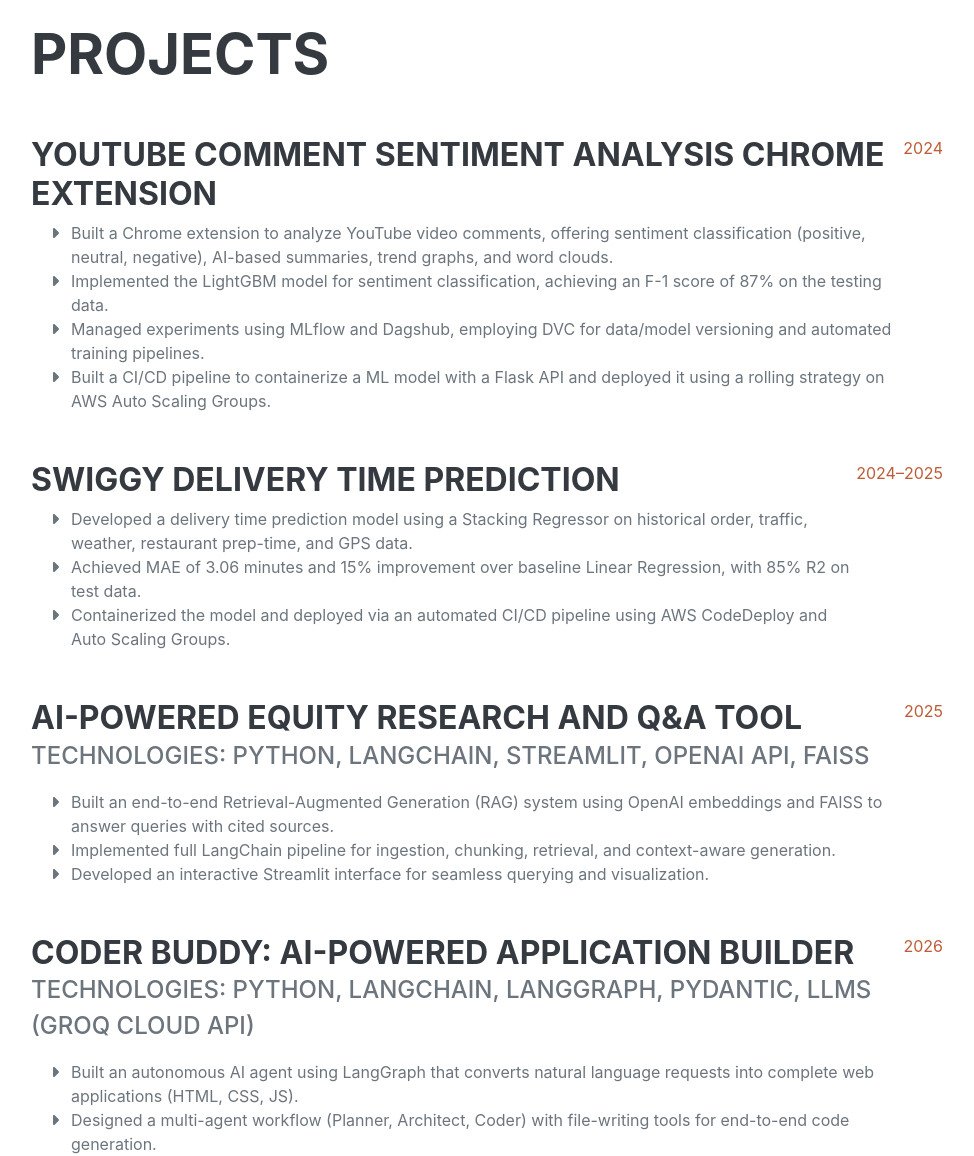
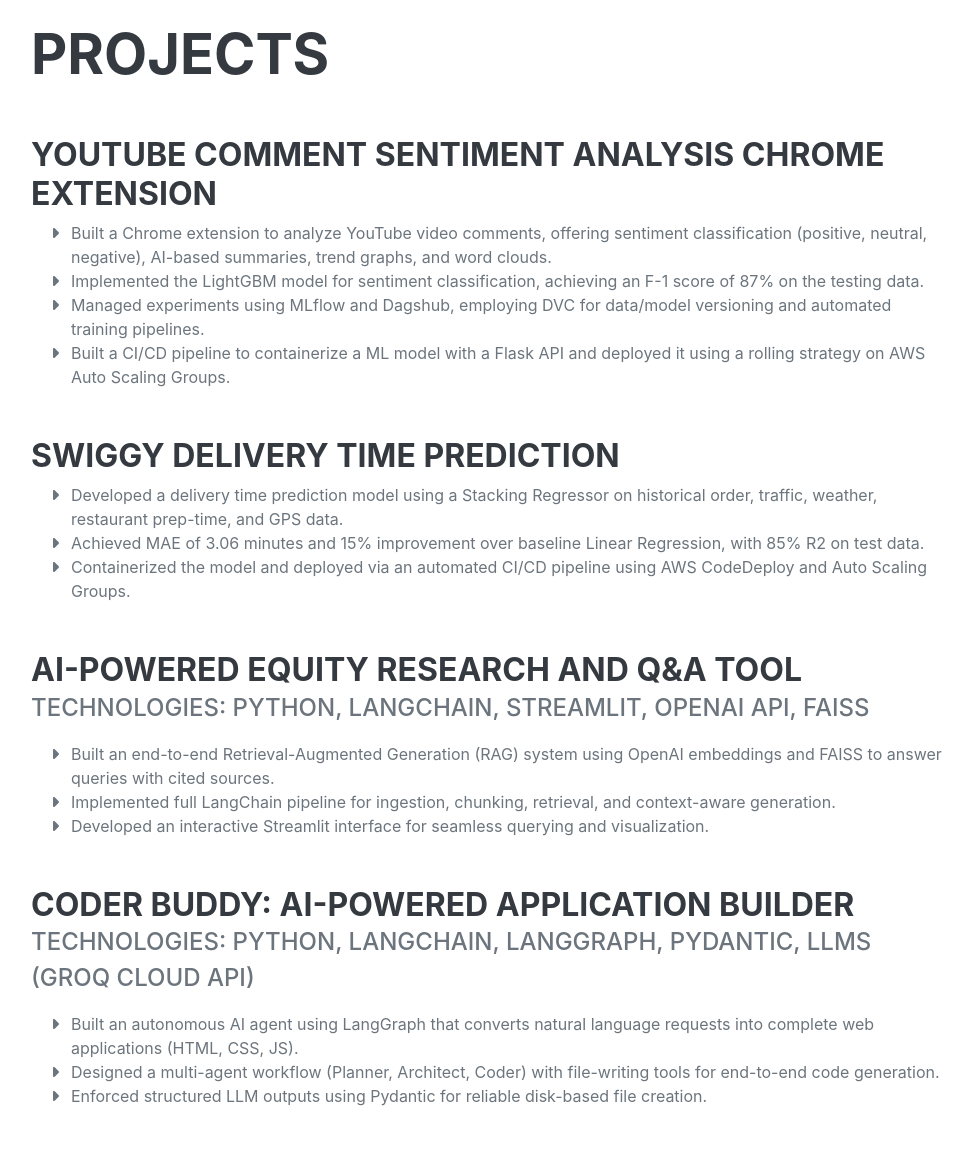
Before and after one commit to Yaxh8074/MyPortfolio, a plain HTML site: page index.html in a window 1280 px wide. Shown: the part 860-2016 px from the top of the page, without its empty margins (289-1263 px from the left). Drawn offline with nearby package versions, Linux system fonts and the light colour scheme; a web font is replaced by a local one.

Commit message:
Update index.html content

```diff
--- a/index.html
+++ b/index.html
@@ -69,7 +69,7 @@
                                 <li><span class="fa-li"><i class="fas fa-caret-right"></i></span>Built a CI/CD pipeline to containerize a ML model with a Flask API and deployed it using a rolling strategy on AWS Auto Scaling Groups.</li>
                             </ul>
                         </div>
-                        <div class="flex-shrink-0"><span class="text-primary">2024</span></div>
+                        <div class="flex-shrink-0"><span class="text-primary"> </span></div> <!-- year -->
                     </div>
                     <div class="d-flex flex-column flex-md-row justify-content-between mb-5">
                         <div class="flex-grow-1">
@@ -80,7 +80,7 @@
                                 <li><span class="fa-li"><i class="fas fa-caret-right"></i></span>Containerized the model and deployed via an automated CI/CD pipeline using AWS CodeDeploy and Auto Scaling Groups.</li>
                             </ul>
                         </div>
-                        <div class="flex-shrink-0"><span class="text-primary">2024–2025</span></div>
+                        <div class="flex-shrink-0"><span class="text-primary"> </span></div> <!-- year -->
                     </div>
                     <div class="d-flex flex-column flex-md-row justify-content-between mb-5">
                         <div class="flex-grow-1">
@@ -92,7 +92,7 @@
                                 <li><span class="fa-li"><i class="fas fa-caret-right"></i></span>Developed an interactive Streamlit interface for seamless querying and visualization.</li>
                             </ul>
                         </div>
-                        <div class="flex-shrink-0"><span class="text-primary">2025</span></div>
+                        <div class="flex-shrink-0"><span class="text-primary"></span></div>
                     </div>
                     <div class="d-flex flex-column flex-md-row justify-content-between">
                         <div class="flex-grow-1">
@@ -104,7 +104,7 @@
                                 <li><span class="fa-li"><i class="fas fa-caret-right"></i></span>Enforced structured LLM outputs using Pydantic for reliable disk-based file creation.</li>
                             </ul>
                         </div>
-                        <div class="flex-shrink-0"><span class="text-primary">2026</span></div>
+                        <div class="flex-shrink-0"><span class="text-primary"> </span></div>
                     </div>
                 </div>
             </section>
```
